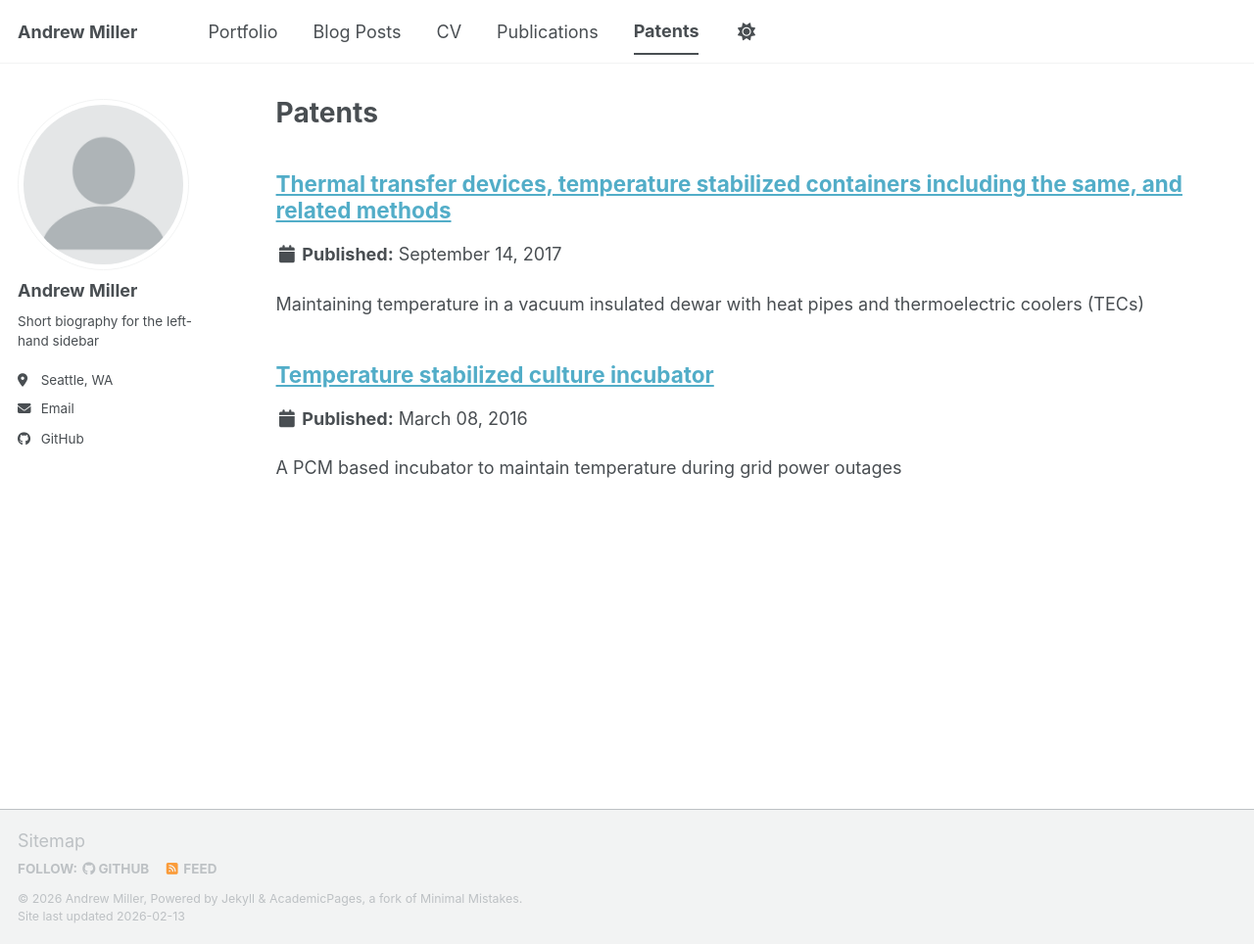
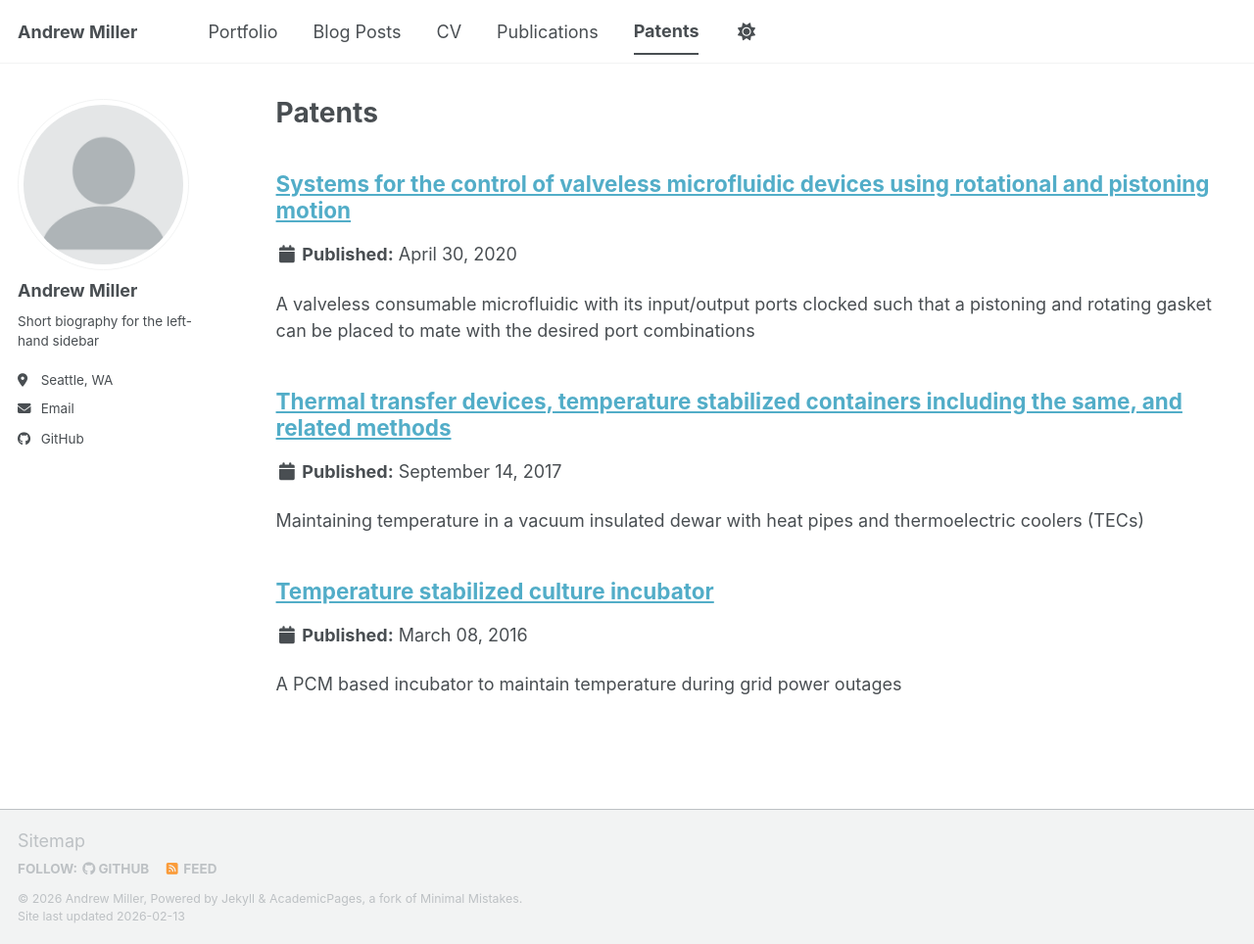
Before and after one commit to durundal-cnc/durundal-cnc.github.io, a Jekyll site: the page built from _pages/patents.html, in a window 1280 px wide and 964 px high. Shown: the whole window at 98% size. Built offline with Jekyll 4.4.1, drawn with Linux system fonts in a browser that asks for light colours; a script bundle is joined from its source files by our own code; library files that are not in the unit come from our copies.

Commit message:
Update patent3.md

```diff
--- a/_patents/patent3.md
+++ b/_patents/patent3.md
@@ -1 +1,11 @@
-d
+---
+title: "Systems for the control of valveless microfluidic devices using rotational and pistoning motion"
+excerpt: 'A valveless consumable microfluidic with its input/output ports clocked such that a pistoning and rotating gasket can be placed to mate with the desired port combinations'
+collection: patents
+date: 2020-04-30
+---
+Controlling a valveless microfluidic device using rotational and pistoning motion is disclosed. A system embodiment includes, but is not limited to, a stage to support a valveless microfluidic device, the stage having a bottom surface coupled with an extension, having a threaded portion, and defining an interior volume; a first motor including a powered rotating portion operable to engage with the threaded portion to induce a z-axis motion of the stage; a second motor including a powered rotating portion coupled with a slidable coupler, the slidable coupler engaging the interior volume to induce a second motion of the stage about the z-axis; a base defining an aperture to receive the stage; and a lid having a subset of the plurality of apertures corresponding to a subset of a plurality of apertures defined by the valveless microfluidic device upon positioning of the stage by the first motor and the second motor.
+
+US20200129983A1, Publication Date: 2020-04-30
+
+link: <https://patents.google.com/patent/US20200129983A1/en>
```
